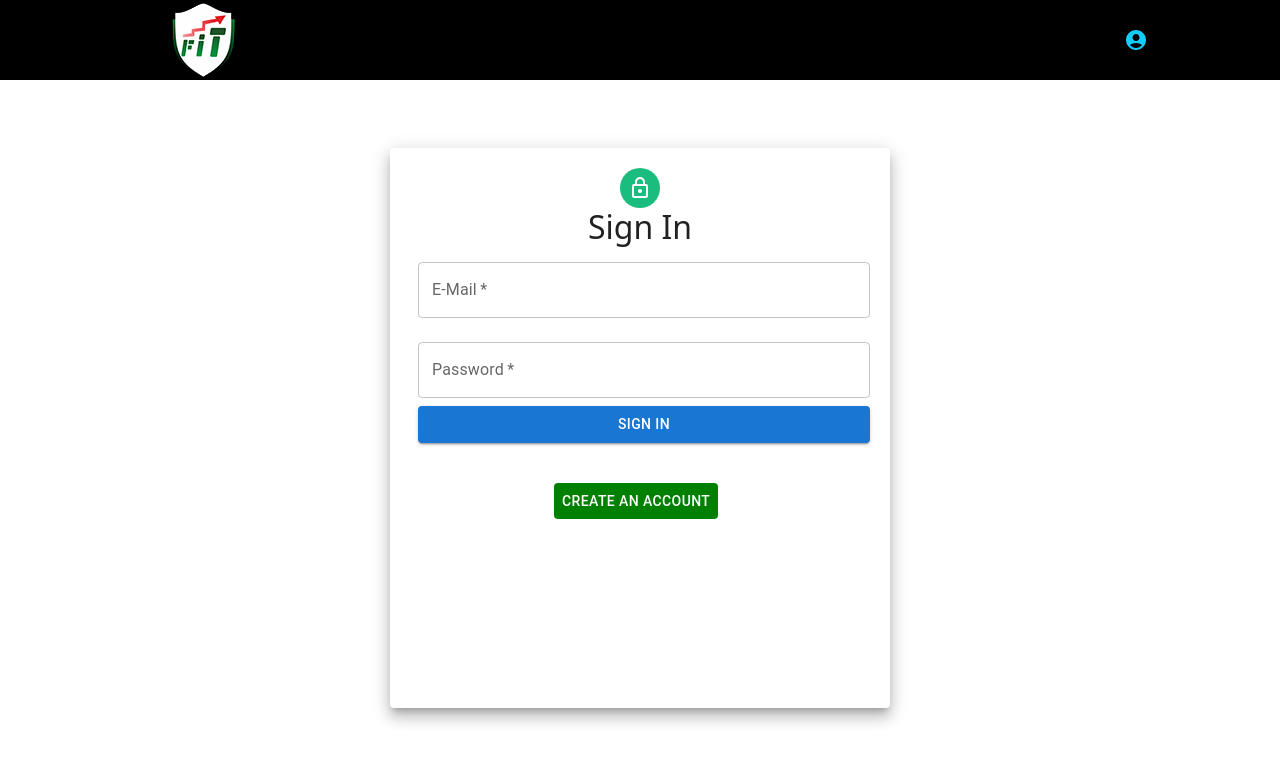
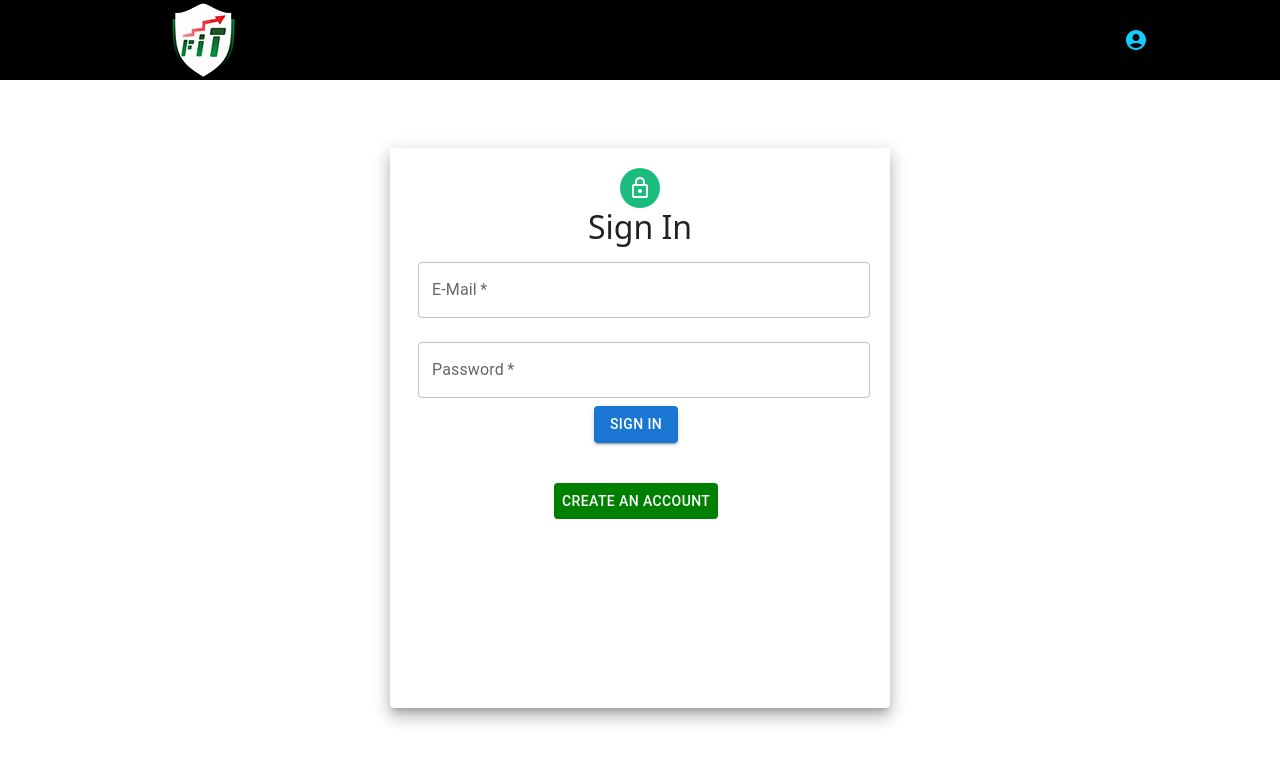
Before and after one commit to Aravind-2000/insurancefrontend, a React (Create React App) app: page /login in a window 1280 px wide. Shown: the top 762 px of the page. Built offline with nearby package versions, Linux system fonts and the light colour scheme.

Commit message:
context changes. * Not required *

```diff
--- a/src/Components/LoginAndSignup/Login.js
+++ b/src/Components/LoginAndSignup/Login.js
@@ -11,6 +11,7 @@ import {
 import LockOutlinedIcon from "@mui/icons-material/LockOutlined";
 import { useNavigate } from "react-router-dom";
 import axios from "axios";
+import ContextProvide from "../ContextAPI/ContextProvider";
 
 const Login = () => {
   let navigate = useNavigate();
@@ -21,7 +22,7 @@ const Login = () => {
     margin: "20px auto",
   };
   const avatarStyle = { backgroundColor: "#1bbd7e" };
-  const btnstyle = { margin: "8px 0" , marginLeft: "1.5rem"};
+  const btnstyle = { margin: "8px 0" , marginLeft: "12.5rem"};
 
   const [email, setEmail] = useState("");
   const [password, setPassword] = useState("");
@@ -35,6 +36,8 @@ const Login = () => {
     ))
   }
 
+  const [userDetails, setUserDetails] = useState("");
+
   const handleSubmit = (e) => {
     e.preventDefault();
 
@@ -44,6 +47,7 @@ const Login = () => {
         password,
       })
       .then((response) => {
+        setUserDetails(response.data)
         sessionStorage.setItem("token", response.data.accessToken);
         sessionStorage.setItem("userid", response.data.id);
         sessionStorage.setItem("agent", response.data.agent.id)
@@ -54,15 +58,12 @@ const Login = () => {
         sessionStorage.setItem("specialaccess", JSON.stringify(access))
         sessionStorage.setItem("condition", "true")
         navigate('/logindetails')
-        window.location.reload()
       })
       .catch((err) => {
         console.log(err.message);
         setError(true);
       });
   };
-
-
 
   return (
     <div>
@@ -97,12 +98,15 @@ const Login = () => {
                 fullWidth
                 required
             />
+
+
+
+
             <Button
                 type="submit"
                 color="primary"
                 variant="contained"
                 style={btnstyle}
-                fullWidth
             >
               Sign in
             </Button>
@@ -127,6 +131,7 @@ const Login = () => {
           </Box>
         </form>
       </Paper>
+
     </div>
   );
 };
```
